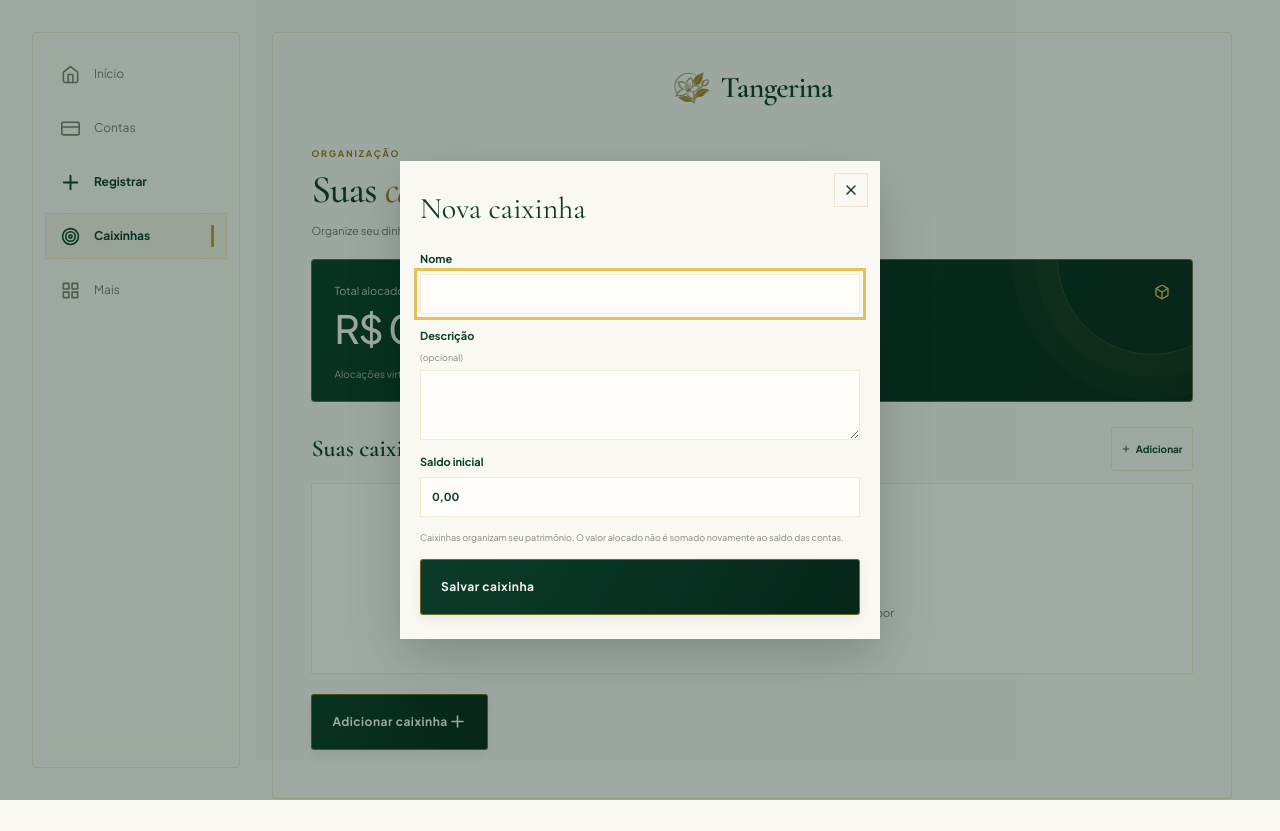
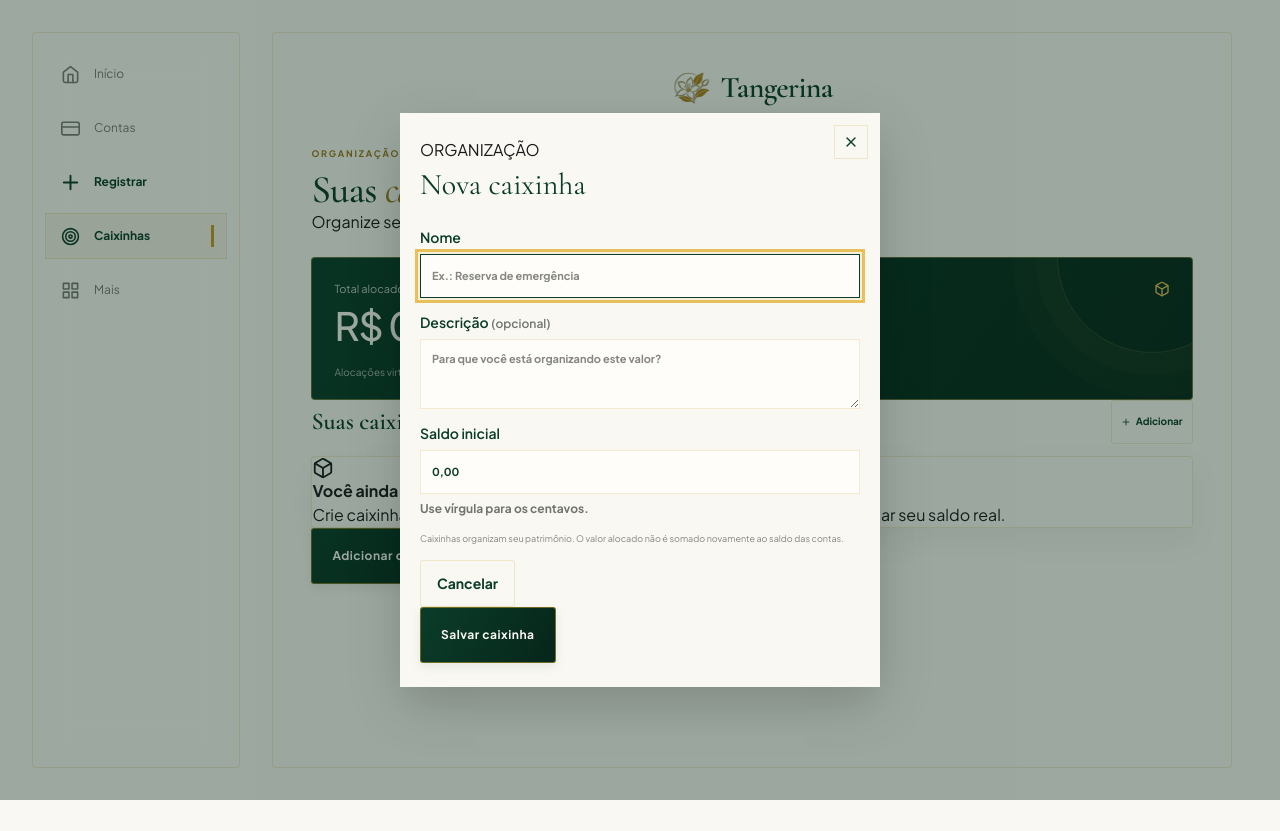
Before and after one commit to mosiah-andrade/tangerina, a Next.js app in the folder app/: page /caixinhas in a window 1280 px wide. Both pictures are taken after a click on the button "Adicionar". After the commit the page ends 800 px from the top, so only its background shows below. Built offline with nearby package versions, Linux system fonts and the light colour scheme.

Commit message:
refactor: alinhar UX de caixinhas ao design system

```diff
--- a/app/components/caixinhas.tsx
+++ b/app/components/caixinhas.tsx
@@ -1,7 +1,7 @@
 "use client";
 
 import { useEffect, useMemo, useState } from "react";
-import { FiArchive, FiBox, FiEdit3, FiPlus, FiX } from "react-icons/fi";
+import { FiArchive, FiBox, FiEdit3, FiPlus, FiRefreshCw, FiX } from "react-icons/fi";
 import { AppBrand } from "@/components/app-brand";
 import { BottomNavigation } from "@/components/bottom-navigation";
 import { formatMoneyFromCents } from "@/lib/format-money";
@@ -98,11 +98,11 @@ export function Caixinhas() {
   return <>
     <main className="app-shell caixinhas-page">
       <header className="app-header"><span className="contas-header-space" /><AppBrand /><span className="contas-header-space" /></header>
-      <section className="dashboard-greeting contas-intro">
+      <section className="dashboard-greeting caixinhas-intro">
         <p>ORGANIZAÇÃO</p><h1>Suas <em>caixinhas</em></h1>
         <span>Organize seu dinheiro sem duplicar seu patrimônio.</span>
       </section>
-      <section className="balance-card contas-total">
+      <section className="balance-card caixinhas-total">
         <div className="balance-topline"><p className="balance-label">Total alocado</p><FiBox className="balance-eye" aria-hidden="true" /></div>
         <strong className="balance-value">{formatMoneyFromCents(totalAlocado)}</strong>
         <p className="balance-caption">Alocações virtuais dentro do seu patrimônio, não um novo saldo bancário.</p>
@@ -111,30 +111,30 @@ export function Caixinhas() {
       {erro && <p className="caixinhas-error" role="alert">{erro}</p>}
       <div className="contas-section-heading"><h2>Suas caixinhas</h2><button className="button-secondary caixinhas-add-small" onClick={abrirNova}><FiPlus /> Adicionar</button></div>
 
-      {itens === null ? <p className="caixinhas-loading">Carregando caixinhas...</p> : itens.length === 0 ? (
-        <section className="contas-empty"><span className="contas-empty__icon"><FiBox size={22} /></span><strong>Nenhuma caixinha criada.</strong><p>Crie caixinhas para organizar partes do seu dinheiro por objetivo.</p></section>
+      {itens === null && !erro ? <section className="caixinhas-state" aria-live="polite"><p className="field-hint">Carregando suas caixinhas...</p></section> : itens === null ? null : itens.length === 0 ? (
+        <section className="caixinhas-empty surface-card"><span className="caixinhas-empty__icon"><FiBox size={22} /></span><strong>Você ainda não criou uma caixinha.</strong><p>Crie caixinhas para organizar partes do seu dinheiro por objetivo, sem duplicar seu saldo real.</p></section>
       ) : (
         <section className="caixinhas-lista" aria-label="Caixinhas">
           {itens.map((item) => <article className={item.caixinha.ativa ? "caixinha-card" : "caixinha-card caixinha-card--inactive"} key={item.caixinha.id}>
-            <div className="caixinha-card__main"><span className="caixinha-card__icon"><FiBox size={19} /></span><div><strong>{item.caixinha.nome}</strong>{item.caixinha.descricao && <p>{item.caixinha.descricao}</p>}<span>{formatMoneyFromCents(item.saldoAtualCentavos)}</span></div></div>
+            <div className="caixinha-card__main"><span className="caixinha-card__icon"><FiBox size={19} /></span><div><strong>{item.caixinha.nome}</strong>{item.caixinha.descricao && <p>{item.caixinha.descricao}</p>}<span className="caixinha-card__value">{formatMoneyFromCents(item.saldoAtualCentavos)}</span><span className={item.caixinha.ativa ? "caixinha-card__status" : "caixinha-card__status caixinha-card__status--inactive"}>{item.caixinha.ativa ? "Ativa" : "Arquivada"}</span></div></div>
             <div className="caixinha-card__actions"><button type="button" onClick={() => abrirEdicao(item)} aria-label={`Editar ${item.caixinha.nome}`}><FiEdit3 /></button>{item.caixinha.ativa && <button type="button" onClick={() => void arquivar(item.caixinha.id)} aria-label={`Arquivar ${item.caixinha.nome}`}><FiArchive /></button>}</div>
           </article>)}
         </section>
       )}
 
-      <button className="button-primary contas-add" type="button" onClick={abrirNova}><span>Adicionar caixinha</span><FiPlus size={19} /></button>
+      <button className="button-primary caixinhas-add" type="button" onClick={abrirNova}><span>Adicionar caixinha</span><FiPlus size={19} /></button>
     </main>
 
     {mostrarForm && <div className="caixinhas-modal-backdrop" role="presentation">
       <section className="caixinhas-modal" role="dialog" aria-modal="true" aria-labelledby="caixinha-form-title">
         <button className="caixinhas-modal__close" type="button" onClick={() => setMostrarForm(false)} aria-label="Fechar"><FiX /></button>
-        <h2 id="caixinha-form-title">{editando ? "Editar caixinha" : "Nova caixinha"}</h2>
+        <p className="caixinhas-modal__eyebrow">ORGANIZAÇÃO</p><h2 id="caixinha-form-title">{editando ? "Editar caixinha" : "Nova caixinha"}</h2>
         <form onSubmit={salvar}>
-          <label>Nome<input value={form.nome} onChange={(e) => setForm({ ...form, nome: e.target.value })} autoFocus /></label>
-          <label>Descrição <small>(opcional)</small><textarea value={form.descricao} onChange={(e) => setForm({ ...form, descricao: e.target.value })} /></label>
-          {!editando && <label>Saldo inicial<input inputMode="decimal" value={form.saldo} onChange={(e) => setForm({ ...form, saldo: e.target.value })} /></label>}
+          <label className="field-group"><span className="field-label">Nome</span><input className="text-input" value={form.nome} onChange={(e) => setForm({ ...form, nome: e.target.value })} autoFocus placeholder="Ex.: Reserva de emergência" /></label>
+          <label className="field-group"><span className="field-label">Descrição <span className="field-hint">(opcional)</span></span><textarea className="text-area" value={form.descricao} onChange={(e) => setForm({ ...form, descricao: e.target.value })} placeholder="Para que você está organizando este valor?" /></label>
+          {!editando && <label className="field-group"><span className="field-label">Saldo inicial</span><input className="text-input" inputMode="decimal" value={form.saldo} onChange={(e) => setForm({ ...form, saldo: e.target.value })} /><span className="field-hint">Use vírgula para os centavos.</span></label>}
           <p className="caixinhas-note">Caixinhas organizam seu patrimônio. O valor alocado não é somado novamente ao saldo das contas.</p>
-          <button className="button-primary" type="submit" disabled={salvando}>{salvando ? "Salvando..." : "Salvar caixinha"}</button>
+          <div className="caixinhas-modal__actions"><button className="button-secondary" type="button" onClick={() => setMostrarForm(false)} disabled={salvando}>Cancelar</button><button className="button-primary" type="submit" disabled={salvando}>{salvando ? "Salvando..." : "Salvar caixinha"}</button></div>
         </form>
       </section>
     </div>}
```
